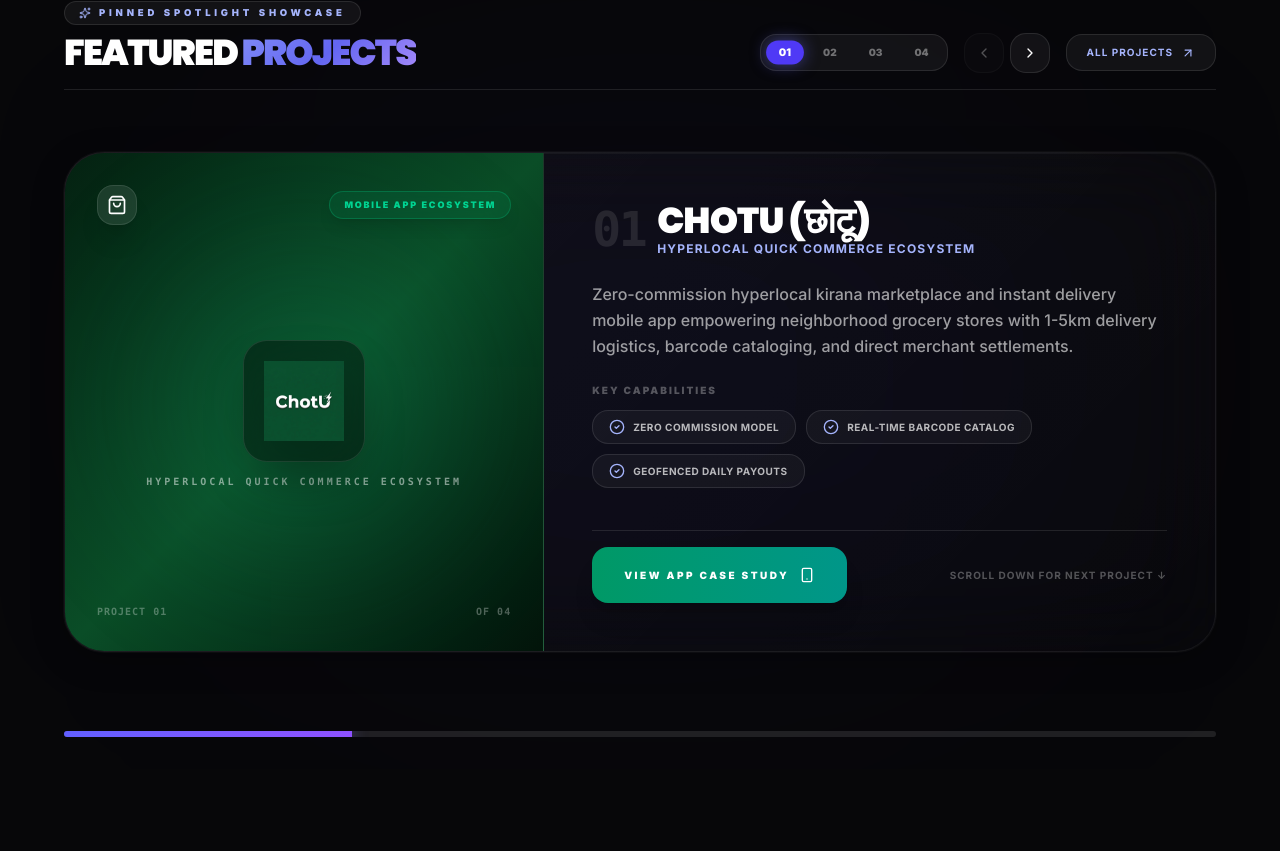
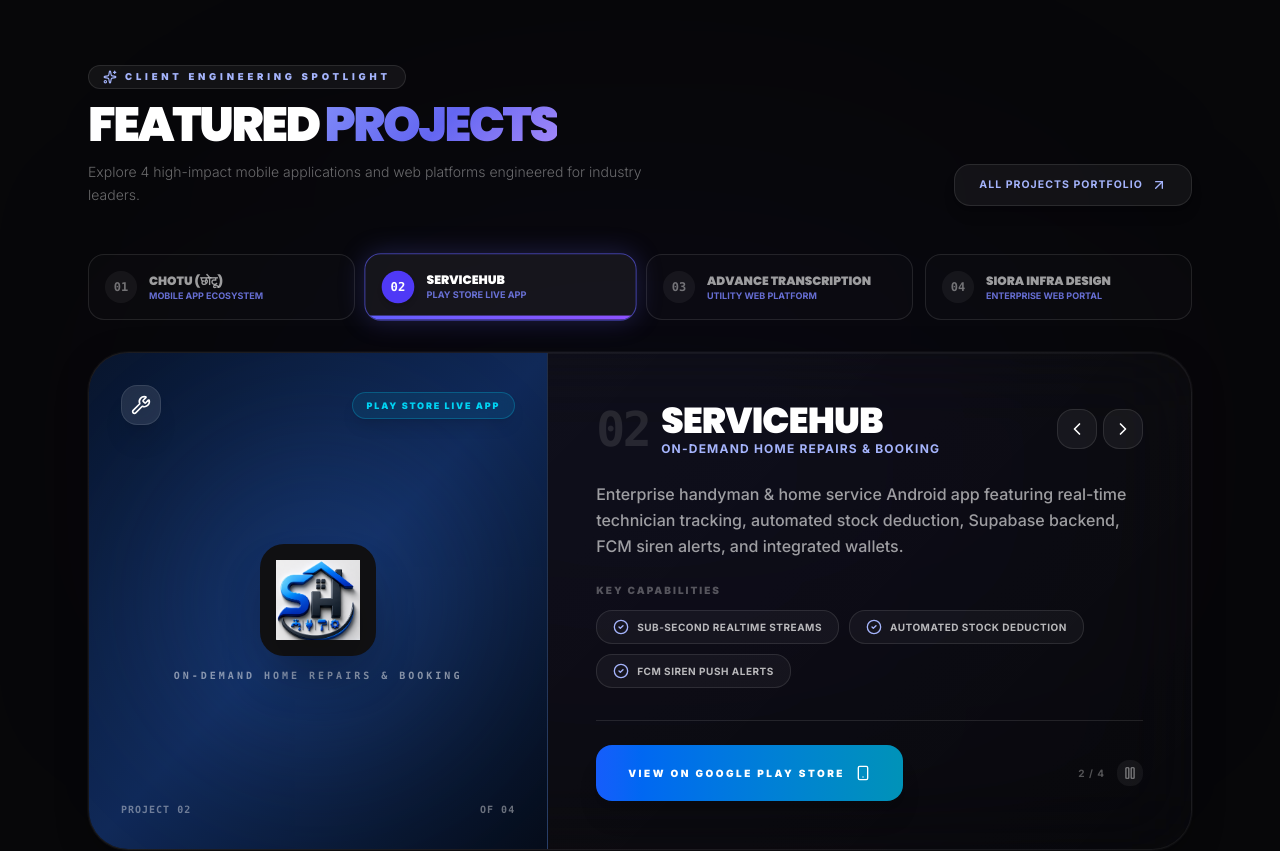
Before and after one commit to workvervenovalko-png/Verve-Nova, a Next.js app: page / in a window 1280 px wide. Shown: the part 2892-3743 px from the top of the page. Built offline with nearby package versions, Linux system fonts and the light colour scheme; no server answers; the database is empty.

Commit message:
feat: update ready-projects to smooth 1-card spotlight deck with 4 tabs and autoplay controls

```diff
--- a/components/ready-projects.tsx
+++ b/components/ready-projects.tsx
@@ -1,13 +1,13 @@
 "use client";
 
-import { useRef, useState } from "react";
-import { motion, useScroll, useMotionValueEvent, AnimatePresence } from "framer-motion";
-import { ArrowUpRight, CheckCircle2, Headphones, Building2, ChevronRight, ChevronLeft, ShoppingBag, Wrench, Smartphone, Sparkles } from "lucide-react";
+import { useState, useEffect } from "react";
+import { motion, AnimatePresence } from "framer-motion";
+import { ArrowUpRight, CheckCircle2, Headphones, Building2, ChevronRight, ChevronLeft, ShoppingBag, Wrench, Smartphone, Sparkles, Play, Pause } from "lucide-react";
 import Link from "next/link";
 
 export function ReadyProjects() {
-  const containerRef = useRef<HTMLDivElement>(null);
   const [activeIndex, setActiveIndex] = useState(0);
+  const [isAutoplay, setIsAutoplay] = useState(true);
 
   const projects = [
     {
@@ -37,7 +37,7 @@ export function ReadyProjects() {
       desc: "Enterprise handyman & home service Android app featuring real-time technician tracking, automated stock deduction, Supabase backend, FCM siren alerts, and integrated wallets.",
       logo: "/projects/servicehub.png",
       logoBg: "bg-white p-4 rounded-3xl shadow-2xl",
-      bgGradient: "from-[#08152D] via-[#102958] to-[#050D1C]",
+      bgGradient: "from-[#08152D] via-[#102958] to-[#050C1A]",
       glowColor: "rgba(59, 130, 246, 0.4)",
       badgeColor: "text-cyan-400 border-cyan-500/30 bg-cyan-500/10",
       btnGradient: "from-blue-600 to-cyan-600 hover:shadow-[0_0_35px_rgba(59,130,246,0.5)]",
@@ -85,104 +85,112 @@ export function ReadyProjects() {
     }
   ];
 
-  const { scrollYProgress } = useScroll({
-    target: containerRef,
-    offset: ["start start", "end end"],
-  });
-
-  useMotionValueEvent(scrollYProgress, "change", (latest) => {
-    const index = Math.min(
-      projects.length - 1,
-      Math.floor(latest * projects.length)
-    );
-    if (index !== activeIndex && index >= 0 && index < projects.length) {
-      setActiveIndex(index);
-    }
-  });
+  useEffect(() => {
+    if (!isAutoplay) return;
+    const timer = setInterval(() => {
+      setActiveIndex((prev) => (prev + 1) % projects.length);
+    }, 6000);
+    return () => clearInterval(timer);
+  }, [isAutoplay, projects.length]);
 
   const activeProject = projects[activeIndex];
 
+  const handleNext = () => {
+    setActiveIndex((prev) => (prev + 1) % projects.length);
+  };
+
+  const handlePrev = () => {
+    setActiveIndex((prev) => (prev - 1 + projects.length) % projects.length);
+  };
+
   return (
-    <section id="projects" ref={containerRef} className="relative h-[320vh] bg-[#070709] border-y border-white/[0.04]">
-      {/* Sticky Pinned Container */}
-      <div className="sticky top-0 h-screen flex flex-col justify-center items-center overflow-hidden px-4 md:px-8">
-
-        {/* Ambient Glow */}
+    <section id="projects" className="py-24 bg-[#070709] border-y border-white/[0.04] relative overflow-hidden">
+      {/* Ambient Lighting */}
       <div className="absolute top-1/2 left-1/2 -translate-x-1/2 -translate-y-1/2 w-[900px] h-[500px] bg-indigo-600/[0.04] blur-[150px] rounded-full pointer-events-none" />
 
-        <div className="max-w-6xl w-full mx-auto relative z-10 flex flex-col h-full max-h-[900px] justify-between py-8">
+      <div className="max-w-6xl mx-auto px-6 relative z-10">
 
-          {/* Top Control Bar & Header */}
-          <div className="flex flex-col md:flex-row justify-between items-center md:items-end gap-4 shrink-0 pb-4 border-b border-white/10">
-            <div className="flex flex-col items-center md:items-start text-center md:text-left">
-              <div className="inline-flex items-center gap-2 px-3.5 py-1 rounded-full bg-white/5 border border-white/10 text-indigo-400 text-[9.5px] font-black uppercase tracking-[0.4em] mb-2">
-                <Sparkles className="w-3 h-3" /> Pinned Spotlight Showcase
+        {/* Header Section */}
+        <div className="flex flex-col md:flex-row justify-between items-center md:items-end gap-6 mb-12 text-center md:text-left">
+          <div className="max-w-xl flex flex-col items-center md:items-start space-y-3">
+            <div className="inline-flex items-center gap-2 px-3.5 py-1 rounded-full bg-white/5 border border-white/10 text-indigo-400 text-[9.5px] font-black uppercase tracking-[0.4em]">
+              <Sparkles className="w-3.5 h-3.5" /> Client Engineering Spotlight
             </div>
-              <h2 className="text-2xl md:text-4xl font-black text-white uppercase tracking-tighter font-display">
+            <h2 className="text-3xl md:text-5xl font-black text-white uppercase tracking-tighter font-display">
               Featured <span className="text-gradient">Projects</span>
             </h2>
-            </div>
-
-            {/* Stepper Dots & Navigation Controls */}
-            <div className="flex items-center gap-4">
-              <div className="flex items-center gap-2 bg-white/5 p-1.5 rounded-2xl border border-white/10">
-                {projects.map((p, idx) => (
-                  <button
-                    key={p.id}
-                    onClick={() => setActiveIndex(idx)}
-                    className={`px-3 py-1 rounded-xl text-[10px] font-black transition-all ${
-                      activeIndex === idx
-                        ? "bg-indigo-600 text-white shadow-[0_0_15px_rgba(99,102,241,0.5)] scale-105"
-                        : "text-white/40 hover:text-white hover:bg-white/10"
-                    }`}
-                  >
-                    {p.number}
-                  </button>
-                ))}
-              </div>
-
-              <div className="flex items-center gap-1.5">
-                <button
-                  onClick={() => setActiveIndex((prev) => Math.max(0, prev - 1))}
-                  disabled={activeIndex === 0}
-                  className="w-10 h-10 rounded-xl bg-white/5 border border-white/10 flex items-center justify-center text-white disabled:opacity-30 disabled:cursor-not-allowed hover:bg-white/10 transition-colors"
-                >
-                  <ChevronLeft className="w-4 h-4" />
-                </button>
-                <button
-                  onClick={() => setActiveIndex((prev) => Math.min(projects.length - 1, prev + 1))}
-                  disabled={activeIndex === projects.length - 1}
-                  className="w-10 h-10 rounded-xl bg-white/5 border border-white/10 flex items-center justify-center text-white disabled:opacity-30 disabled:cursor-not-allowed hover:bg-white/10 transition-colors"
-                >
-                  <ChevronRight className="w-4 h-4" />
-                </button>
+            <p className="text-sm text-white/40 font-light leading-relaxed">
+              Explore 4 high-impact mobile applications and web platforms engineered for industry leaders.
+            </p>
           </div>
 
           <Link
             href="/projects"
-                className="hidden sm:inline-flex items-center gap-2 text-[10px] font-bold text-indigo-400 uppercase tracking-widest hover:text-white bg-white/5 px-5 py-2.5 rounded-xl border border-white/10"
+            className="group flex items-center gap-2 text-[10.5px] font-bold text-indigo-400 uppercase tracking-widest hover:text-white transition-all bg-white/5 hover:bg-indigo-600 px-6 py-3 rounded-2xl border border-white/10 shadow-lg"
           >
-                All Projects <ArrowUpRight className="w-3.5 h-3.5" />
+            All Projects Portfolio <ArrowUpRight className="w-4 h-4 group-hover:translate-x-0.5 group-hover:-translate-y-0.5 transition-transform" />
           </Link>
         </div>
+
+        {/* Project Selector Tabs Bar (1 Row, 4 Cards Navigation) */}
+        <div className="grid grid-cols-2 md:grid-cols-4 gap-3 mb-8">
+          {projects.map((p, idx) => {
+            const isActive = activeIndex === idx;
+            return (
+              <button
+                key={p.id}
+                onClick={() => {
+                  setActiveIndex(idx);
+                  setIsAutoplay(false);
+                }}
+                className={`p-4 rounded-2xl border text-left transition-all duration-300 relative overflow-hidden flex items-center gap-3 ${
+                  isActive
+                    ? "bg-white/[0.06] border-indigo-500/60 shadow-[0_0_25px_rgba(99,102,241,0.25)] scale-[1.02]"
+                    : "bg-white/[0.015] border-white/10 text-white/40 hover:bg-white/[0.03] hover:text-white"
+                }`}
+              >
+                <div className={`w-8 h-8 rounded-xl font-mono text-xs font-black flex items-center justify-center shrink-0 ${
+                  isActive ? "bg-indigo-600 text-white shadow-md" : "bg-white/5 text-white/40"
+                }`}>
+                  {p.number}
                 </div>
 
-          {/* Main Animated Project Spotlight Card */}
-          <div className="my-auto py-4">
+                <div className="min-w-0 flex-1">
+                  <h4 className={`text-xs font-black uppercase truncate ${isActive ? "text-white" : "text-white/60"}`}>
+                    {p.title}
+                  </h4>
+                  <p className="text-[9px] font-bold text-indigo-400/80 uppercase truncate">
+                    {p.category}
+                  </p>
+                </div>
+
+                {isActive && (
+                  <motion.div
+                    layoutId="activeTabGlow"
+                    className="absolute bottom-0 left-0 right-0 h-1 bg-gradient-to-r from-indigo-500 to-violet-500"
+                  />
+                )}
+              </button>
+            );
+          })}
+        </div>
+
+        {/* Spotlight Card Display (1 Card at a time) */}
+        <div className="relative">
           <AnimatePresence mode="wait">
             <motion.div
               key={activeProject.id}
-                initial={{ opacity: 0, y: 30, scale: 0.98 }}
-                animate={{ opacity: 1, y: 0, scale: 1 }}
-                exit={{ opacity: 0, y: -30, scale: 0.98 }}
-                transition={{ duration: 0.4, ease: "easeInOut" }}
-                className="glass-card rounded-[2.5rem] border border-white/10 bg-white/[0.02] overflow-hidden shadow-2xl relative grid grid-cols-1 lg:grid-cols-12 min-h-[460px] md:min-h-[500px]"
+              initial={{ opacity: 0, x: 20 }}
+              animate={{ opacity: 1, x: 0 }}
+              exit={{ opacity: 0, x: -20 }}
+              transition={{ duration: 0.35, ease: "easeInOut" }}
+              className="glass-card rounded-[2.5rem] border border-white/10 bg-white/[0.02] overflow-hidden shadow-2xl relative grid grid-cols-1 lg:grid-cols-12 min-h-[480px]"
             >
-                {/* Left Side: Branded Visual Header Canvas (5 cols) */}
+              {/* Left Side: Branded Visual Canvas (5 cols) */}
               <div className={`lg:col-span-5 relative overflow-hidden bg-gradient-to-br ${activeProject.bgGradient} flex flex-col justify-between p-8 border-b lg:border-b-0 lg:border-r border-white/10 min-h-[260px] lg:min-h-full`}>
                 {/* Glow aura */}
                 <div
-                    className="absolute inset-0 opacity-50 blur-3xl"
+                  className="absolute inset-0 opacity-50 blur-3xl pointer-events-none"
                   style={{ background: `radial-gradient(circle at center, ${activeProject.glowColor} 0%, transparent 70%)` }}
                 />
 
@@ -197,7 +205,7 @@ export function ReadyProjects() {
                 </div>
 
                 {/* Center Logo / Graphic */}
-                  <div className="relative z-20 my-auto py-6 flex flex-col items-center text-center">
+                <div className="relative z-20 my-auto py-8 flex flex-col items-center text-center">
                   {activeProject.logo ? (
                     <div className="flex flex-col items-center space-y-3">
                       <div className={`relative flex items-center justify-center ${activeProject.logoBg || "bg-black/40 backdrop-blur-xl p-5 rounded-3xl border border-white/10 shadow-2xl"}`}>
@@ -224,7 +232,7 @@ export function ReadyProjects() {
                 </div>
 
                 {/* Bottom Counter */}
-                  <div className="relative z-20 flex items-center justify-between text-white/30 text-[10px] font-mono font-bold tracking-widest uppercase">
+                <div className="relative z-20 flex items-center justify-between text-white/40 text-[10px] font-mono font-bold tracking-widest uppercase">
                   <span>PROJECT {activeProject.number}</span>
                   <span>OF 04</span>
                 </div>
@@ -233,7 +241,8 @@ export function ReadyProjects() {
               {/* Right Side: Content & Actions (7 cols) */}
               <div className="lg:col-span-7 p-8 md:p-12 flex flex-col justify-between">
                 <div>
-                    <div className="flex items-center gap-3 mb-2">
+                  <div className="flex items-center justify-between gap-4 mb-2">
+                    <div className="flex items-center gap-3">
                       <span className="text-3xl md:text-5xl font-black text-white/10 font-mono tracking-tighter">
                         {activeProject.number}
                       </span>
@@ -244,6 +253,31 @@ export function ReadyProjects() {
                         <p className="text-xs font-bold text-indigo-400 uppercase tracking-widest">
                           {activeProject.subtitle}
                         </p>
+                      </div>
+                    </div>
+
+                    {/* Navigation Control Buttons */}
+                    <div className="flex items-center gap-1.5">
+                      <button
+                        onClick={() => {
+                          handlePrev();
+                          setIsAutoplay(false);
+                        }}
+                        className="w-10 h-10 rounded-xl bg-white/5 border border-white/10 flex items-center justify-center text-white hover:bg-white/10 transition-colors"
+                        title="Previous Project"
+                      >
+                        <ChevronLeft className="w-5 h-5" />
+                      </button>
+                      <button
+                        onClick={() => {
+                          handleNext();
+                          setIsAutoplay(false);
+                        }}
+                        className="w-10 h-10 rounded-xl bg-white/5 border border-white/10 flex items-center justify-center text-white hover:bg-white/10 transition-colors"
+                        title="Next Project"
+                      >
+                        <ChevronRight className="w-5 h-5" />
+                      </button>
                     </div>
                   </div>
 
@@ -265,7 +299,7 @@ export function ReadyProjects() {
                 </div>
 
                 {/* CTA Link */}
-                  <div className="pt-4 border-t border-white/10 flex flex-col sm:flex-row items-center justify-between gap-4">
+                <div className="pt-6 border-t border-white/10 flex flex-col sm:flex-row items-center justify-between gap-4">
                   <a
                     href={activeProject.link}
                     target={activeProject.link.startsWith("/") ? "_self" : "_blank"}
@@ -280,8 +314,15 @@ export function ReadyProjects() {
                     )}
                   </a>
 
-                    <div className="text-[10px] text-white/30 font-bold uppercase tracking-widest hidden sm:block">
-                      Scroll down for next project ↓
+                  <div className="flex items-center gap-3 text-[10px] text-white/30 font-bold uppercase tracking-widest">
+                    <span>{activeIndex + 1} / 4</span>
+                    <button
+                      onClick={() => setIsAutoplay(!isAutoplay)}
+                      className="p-1.5 rounded-lg bg-white/5 hover:bg-white/10 text-white/50 hover:text-white transition-colors"
+                      title={isAutoplay ? "Pause Autoplay" : "Resume Autoplay"}
+                    >
+                      {isAutoplay ? <Pause className="w-3.5 h-3.5" /> : <Play className="w-3.5 h-3.5" />}
+                    </button>
                   </div>
                 </div>
               </div>
@@ -289,25 +330,6 @@ export function ReadyProjects() {
           </AnimatePresence>
         </div>
 
-          {/* Bottom Progress Bar across the 4 cards */}
-          <div className="shrink-0 pt-4">
-            <div className="w-full h-1.5 bg-white/10 rounded-full overflow-hidden flex">
-              {projects.map((p, idx) => (
-                <div
-                  key={p.id}
-                  className={`h-full transition-all duration-500 flex-1 ${
-                    idx === activeIndex
-                      ? "bg-gradient-to-r from-indigo-500 to-violet-500 shadow-[0_0_15px_rgba(99,102,241,0.8)]"
-                      : idx < activeIndex
-                      ? "bg-indigo-500/40"
-                      : "bg-transparent"
-                  }`}
-                />
-              ))}
-            </div>
-          </div>
-
-        </div>
       </div>
     </section>
   );
```
Lines whose indentation alone changed are shown as unchanged.
